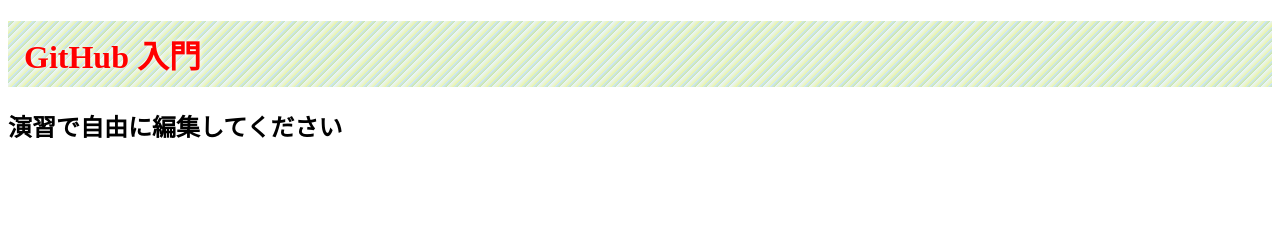
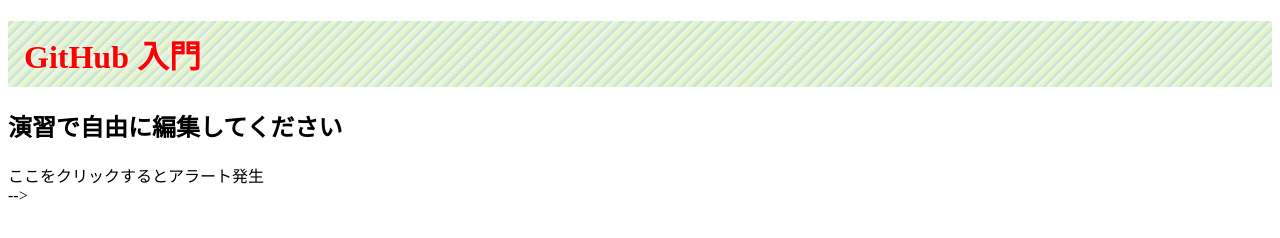
Before and after one commit to tomosue/github_ws, a plain HTML site: page index.html in a window 1280 px wide. Drawn offline with Linux system fonts and the light colour scheme.

Commit message:
Add コメント

```diff
--- a/index.html
+++ b/index.html
@@ -7,9 +7,9 @@
   <body>
     <h1>GitHub 入門</h1>
     <h2>演習で自由に編集してください</h2>
-
+    <!--test-->
     <!-- 変更箇所に困ったら下記のコメントアウトを外してください -->
-    <!--<div id="target">ここをクリックするとアラート発生</div>-->
+    <div id="target">ここをクリックするとアラート発生</div>-->
 
     <!--<div id="ok">GitHub完全に理解した</div>-->
 
```
